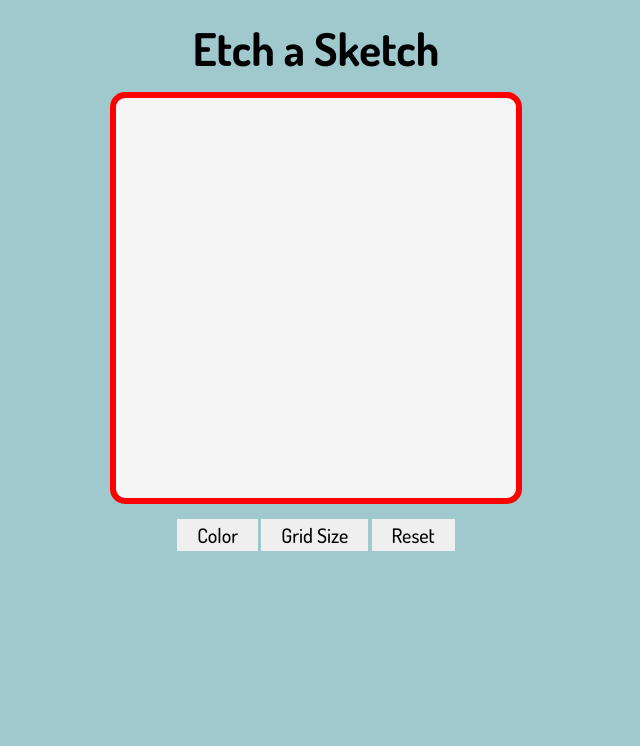
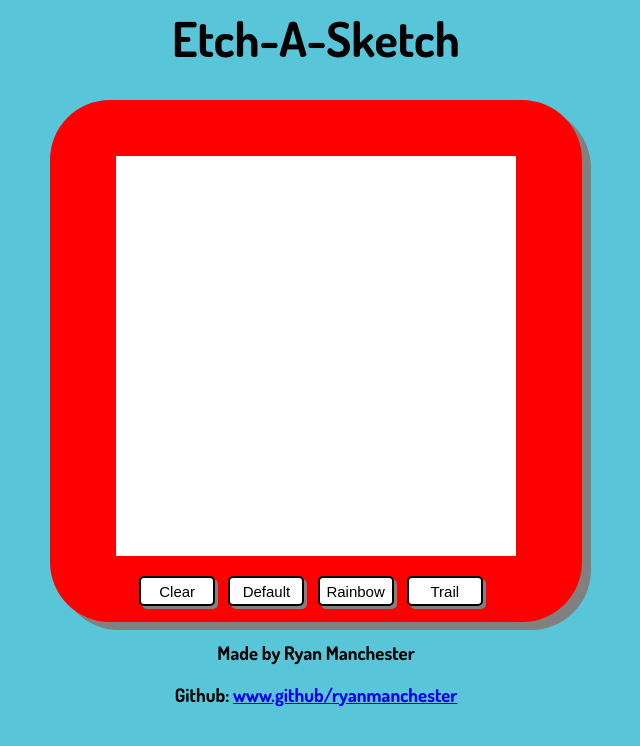
Before and after one commit to RyanJManchester/Etch-A-Sketch, a plain HTML site: page index.html in a window 1280 px wide. Shown: the whole page, without its empty margins (324-964 px from the left). Drawn offline with nearby package versions, Linux system fonts and the light colour scheme.

Commit message:
fixed grid, little styling changes. big overhaul because i needed to move on

```diff
--- a/app.js
+++ b/app.js
@@ -1,10 +1,81 @@
-const gridSize = 0;
-const grid = document.getElementById('grid');
-grid.addEventListener("mouseenter", () => grid.style.backgroundColor = 'black');
+function createGrid(x) {
+  let size = 400;
+  let boxsize = 400 / x;
+  let wrap = $(".grid").html("");
+  for (var rows = 0; rows < x; rows++) {
+    for (var columns = 0; columns < x; columns++) {
+      wrap.append(
+        $("<div></div>").addClass("square").height(boxsize).width(boxsize)
+      );
+    }
+    wrap.append($("<div></div>").css("clear", "both"));
+  }
+}
 
+function clear() {
+  $(".square").css("background", "white");
+}
 
-const resetbtn = document.getElementById("resetbtn");
-resetbtn.addEventListener('click', () => createGrid());
-function createGrid() {
-grid.style.backgroundColor = 'white';
+function newbutton() {
+  var input = prompt("Enter number of squares between 1 and 100");
+  if (input > 1 && input <= 100) {
+    createGrid(input);
+    clear();
+  } else {
+    alert("Please enter a number from 1 to 100");
+  }
 }
+
+function rainbow() {
+  var red = Math.floor(Math.random() * 256);
+  var green = Math.floor(Math.random() * 256);
+  var blue = Math.floor(Math.random() * 256);
+  return "#" + red.toHex() + green.toHex() + blue.toHex();
+}
+
+Number.prototype.toHex = function () {
+  if (this < 16) {
+    return "0" + this.toString(16);
+  }
+  return this.toString(16);
+};
+
+$(document).ready(function () {
+  createGrid(16);
+
+  $(".square").mouseenter(function () {
+    $(this).css("background", "black");
+  });
+
+  $("#clear-button").click(function () {
+    clear();
+  });
+
+  $("#new-button").click(function () {
+    $(".square").unbind();
+    newbutton();
+    $(".square").mouseenter(function () {
+      $(this).css("background", "black");
+    });
+  });
+
+  $("#rainbow-button").click(function () {
+    newbutton();
+    $(".square").unbind();
+    $(".square").mouseenter(function () {
+      $(this).css("background", rainbow());
+    });
+  });
+
+  $("#trail-button").click(function () {
+    newbutton();
+    $(".square").hover(
+      function () {
+        $(this).css("opacity", 0);
+      },
+      function () {
+        $(this).fadeTo("fast", 1);
+      }
+    );
+  });
+});
--- a/index.html
+++ b/index.html
@@ -1,23 +1,34 @@
-<!DOCTYPE html>
-<html lang="en">
+<html>
   <head>
-    <meta charset="UTF-8" />
-    <meta http-equiv="X-UA-Compatible" content="IE=edge" />
-    <meta name="viewport" content="width=device-width, initial-scale=1.0" />
-    <link rel="stylesheet" href="styles.css" />
-    <title>Etch A Sketch Game<</title>
-    <script src="app.js" defer></script>
+    <title>Etch-A-Sketch</title>
+    <script
+      type="text/javascript"
+      src="https://ajax.googleapis.com/ajax/libs/jquery/1.11.0/jquery.min.js"
+    ></script>
+    <script type="text/javascript" src="app.js" defer></script>
+    <link type="text/css" rel="stylesheet" href="styles.css" />
   </head>
   <body>
-    <header>
-      <h1>Etch a Sketch</h1>
-    </header>
-    <div id="grid">
-    </div>
-    <div class="buttonsdiv">
-      <button class="buttons" id="color">Color</button>
-      <button class="buttons" id="gridbtn">Grid Size</button>
-      <button class="buttons" id="resetbtn">Reset</button>
-    </div>
+    <h1>Etch-A-Sketch</h1>
+    <section id="redBorder">
+      <div id="box">
+        <div class="grid"></div>
+      </div>
+      <div id="buttons">
+        <button type="button" id="clear-button">Clear</button>
+        <button type="button" id="new-button">Default</button>
+        <button type="button" id="rainbow-button">Rainbow</button>
+        <button type="button" id="trail-button">Trail</button>
+      </div>
+    </section>
+    <footer>
+      <h3>Made by Ryan Manchester</h3>
+      <h3>
+        Github:
+        <a href="https://github.com/RyanJManchester?tab=repositories"
+          >www.github/ryanmanchester</a
+        >
+      </h3>
+    </footer>
   </body>
 </html>
--- a/styles.css
+++ b/styles.css
@@ -1,36 +1,57 @@
 @import url("https://fonts.googleapis.com/css2?family=Dosis:wght@500;700&display=swap");
 
-* {
-  margin: 0;
-  padding: 0;
-  border: 0;
+#box {
+  position: relative;
+  top: 30px;
+  margin: auto;
+  width: 400px;
+  height: 400px;
+}
+#redBorder {
+  background-color: red;
+  border-radius: 60px;
+  width: 500px;
+  padding: 1em;
+  margin: auto;
+  box-shadow: 9px 8px gray;
+}
+.grid {
+  margin: 10px auto;
+  padding-top: 0px;
+  width: 400px;
+}
+
+.square {
+  float: left;
+  background-color: white;
+}
+
+body {
   text-align: center;
-  font-family: "Dosis", sans-serif;
 }
-body {
-  background-color: #9fc9cc;
+
+html {
+  background-color: #58c5d8;
+  font-family: Dosis, sans-serif;
 }
-header > h1 {
-  margin-top: 20px;
-  font-size: 45px;
-  font-weight: 700;
+
+button {
+  padding: 5px;
+  border-radius: 5px;
+  border: 2px solid black;
+  height: 30px;
+  width: 76px;
+  background-color: white;
+  margin-top: 50px;
+  margin-right: 10px;
+  font-size:15px;
+  box-shadow: 3px 3px gray;
 }
-.buttons {
-  font-size: 20px;
-  padding: 3px 20px;
-  cursor: pointer;
+
+h1 {
+  font-family: Dosis, sans-serif;
+  font-size: 300%;
 }
-p {
-  font-size: 30px;
+h3 {
+ margin-bottom: 2px;
 }
-#grid {
-  max-width: 400px;
-  height: 400px;
-  border:  6px solid red;
-  border-radius: 15px;
-  margin: 15px auto;
-  background-color: whitesmoke;
-}
-.black {
-  background-color: black;
-}
```
Also changed, not shown: images/favicon-ico-32.png (added), 1 other file.
